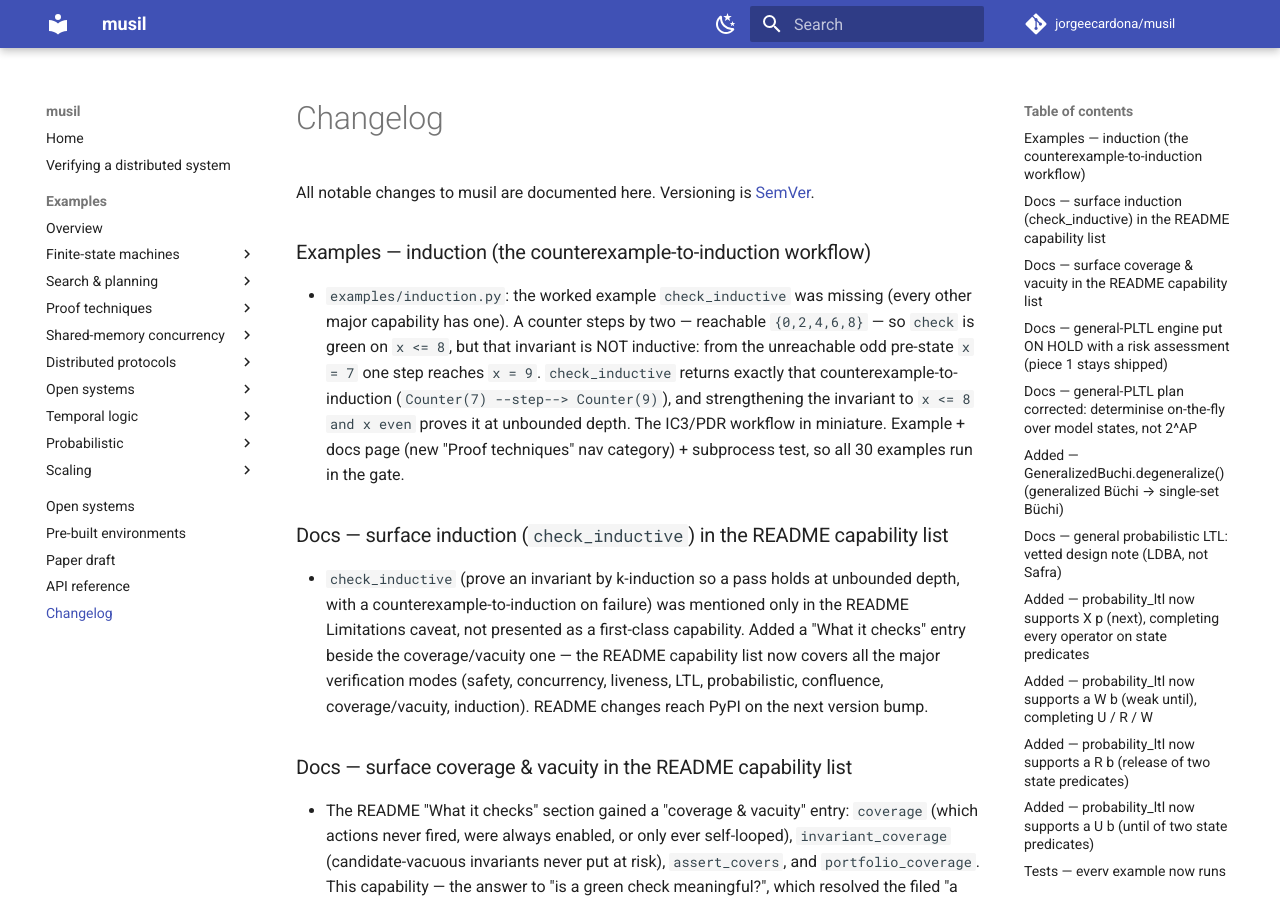
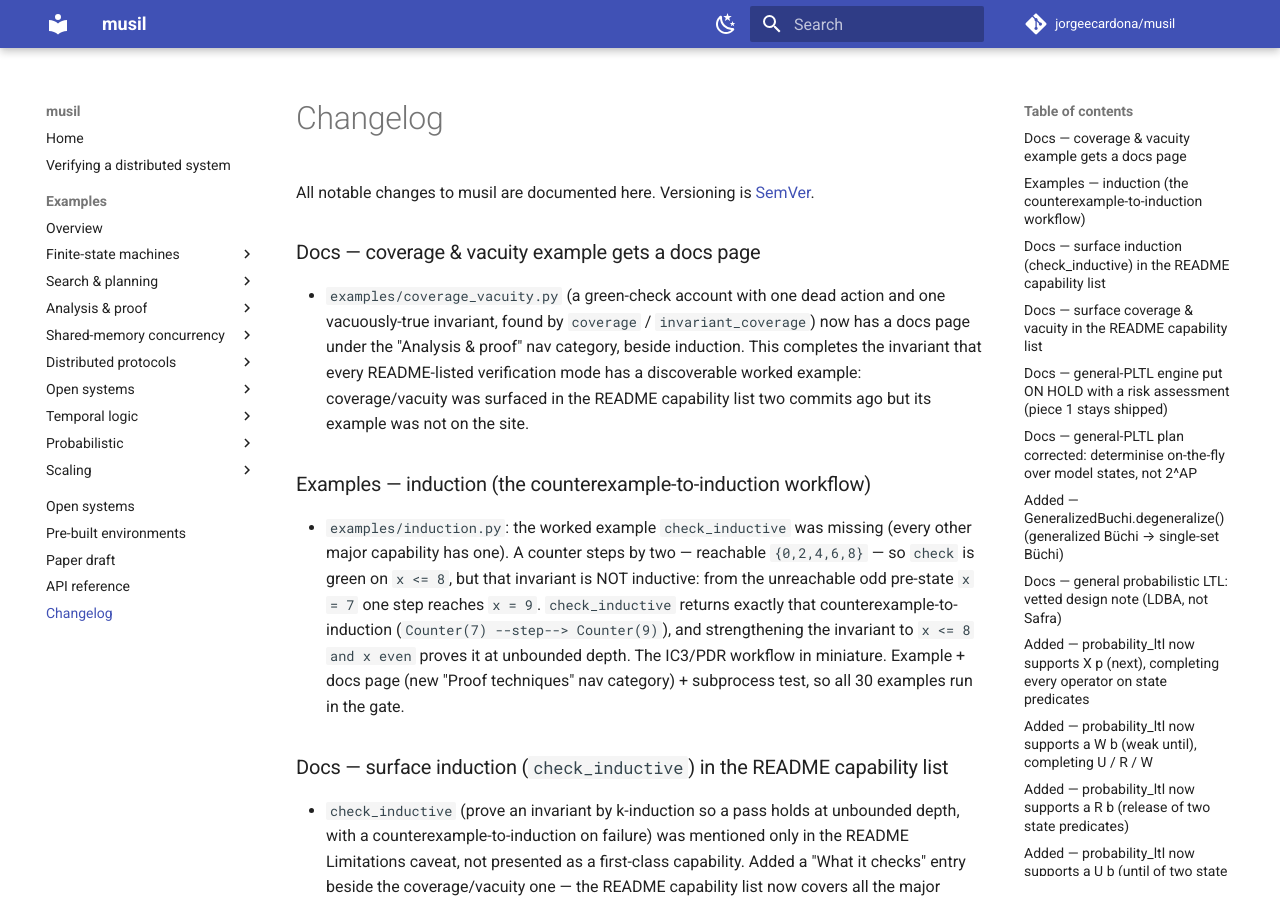
Before and after one commit to jorgeecardona/musil, an MkDocs documentation site: the page built from docs/changelog.md, in a window 1280 px wide and 900 px high. Built offline with MkDocs 1.6.1 and Material for MkDocs 9.7.7, drawn with Linux system fonts in a browser that asks for light colours; comment, search, counter and statistics services are not loaded.

Commit message:
docs: coverage & vacuity example gets a docs page (Analysis & proof nav)
examples/coverage_vacuity.py -- a green-check account with one dead
action (thaw, guarded on a never-set status) and one vacuously-true
invariant (status-known), found by coverage / invariant_coverage -- now
has a docs page, beside induction under a renamed 'Analysis & proof' nav
category (consolidating the two meta/quality examples).

Completes the invariant that every README-listed verification mode has a
discoverable worked example: coverage/vacuity was surfaced in the README
capability list two commits ago but its example was not on the site.

Docs only: no src change, no version bump. Gate green (ruff, 434 passed,
mkdocs --strict exit 0).

Co-Authored-By: Claude Opus 4.8 (1M context) <noreply@anthropic.com>

```diff
--- a/CHANGELOG.md
+++ b/CHANGELOG.md
@@ -1,6 +1,14 @@
 # Changelog
 
 All notable changes to musil are documented here. Versioning is [SemVer](https://semver.org/).
+
+### Docs — coverage & vacuity example gets a docs page
+
+- `examples/coverage_vacuity.py` (a green-check account with one dead action and one vacuously-true invariant,
+  found by `coverage` / `invariant_coverage`) now has a docs page under the "Analysis & proof" nav category,
+  beside induction. This completes the invariant that every README-listed verification mode has a discoverable
+  worked example: coverage/vacuity was surfaced in the README capability list two commits ago but its example
+  was not on the site.
 
 ### Examples — induction (the counterexample-to-induction workflow)
 
--- a/mkdocs.yml
+++ b/mkdocs.yml
@@ -94,7 +94,8 @@ nav:
       - Service lifecycle: examples/service_lifecycle.md
     - Search & planning:
       - River crossing (wolf/goat/cabbage): examples/river_crossing.md
-    - Proof techniques:
+    - Analysis & proof:
+      - Coverage & vacuity (is a green check meaningful?): examples/coverage_vacuity.md
       - Induction (proving beyond the scope): examples/induction.md
     - Shared-memory concurrency:
       - Lost update: examples/lost_update.md
```
Also changed, not shown: docs/examples/coverage_vacuity.md (added, +78 -0 lines).
